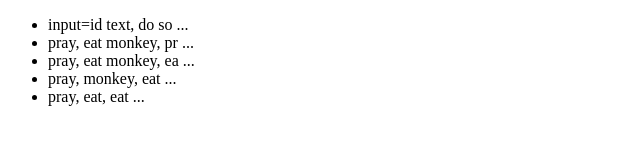
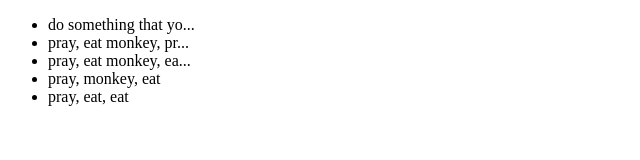
Before and after one commit to roryai/note-app, a website: page index.html in a window 1280 px wide. Shown: the full height of the page, 0-640 px from the left. Drawn offline with Linux system fonts and the light colour scheme.

Commit message:
hybrid refactor

```diff
--- a/index.html
+++ b/index.html
@@ -3,15 +3,14 @@
   <head>
     <meta charset="utf-8">
     <title>Note App!</title>
-    <script src="note-controller.js"></script>
+  </head>
+  <body>
+
+    <script src="note-model.js"></script>
     <script src="note-list-model.js"></script>
-    <script src="note-model.js"></script>
     <script src="note-list-view.js"></script>
     <script src="single-note-view.js"></script>
-  </head>
-  <body>
-    <div id="app">
-      Hello!
-    </div>
+    <script src="note-controller.js"></script>
+    <script src="start.js"></script>
   </body>
 </html>
--- a/note-controller.js
+++ b/note-controller.js
@@ -1,12 +1,12 @@
 (function(exports){
 
-  function Instantiate(noteList, view){
+  function NoteController(){
     this.noteList = new NoteList();
     this.view = new NoteListView(this.noteList);
   }
 
-  Instantiate.prototype.htmlList = function () {
-    this.noteList.storeNote("input=id text, do somenthing that you like");
+  NoteController.prototype.testHtmlList = function () {
+    this.noteList.storeNote("do something that you like");
     this.noteList.storeNote("pray, eat monkey, pray, jump, run");
     this.noteList.storeNote("pray, eat monkey, eat, all right");
     this.noteList.storeNote("pray, monkey, eat");
@@ -15,13 +15,13 @@
     return joiner;
   };
 
-  exports.Instantiate = Instantiate;
+  NoteController.prototype.divPopulator = function () {
+
+
+    var element = document.getElementById('app');
+    element.innerHTML = noteController.testHtmlList();
+  };
+
+  exports.NoteController = NoteController;
 
 })(this);
-
-window.onload = function() {
-  var noteController = new Instantiate();
-  var test = document.getElementById('app');
-  test.innerHTML = noteController.htmlList();
-
-};
--- a/note-list-view.js
+++ b/note-list-view.js
@@ -5,7 +5,11 @@
   }
 
   var twentyCharacters = function (string) {
-    return (string.slice(0, 20) + " ...");
+    if (string.length > 20) {
+      return (string.slice(0, 20) + "...");
+    } else {
+      return string;
+    }
   };
 
   NoteListView.prototype.htmlWrapper = function () {
--- /dev/null
+++ b/start.js
@@ -0,0 +1,11 @@
+window.onload = (function() {
+
+  var div = document.createElement("div");
+  div.setAttribute("id", "app");
+  var div_text = document.createTextNode("Hello");
+  div.appendChild(div_text);
+  document.body.insertBefore(div, document.body.firstChild);
+
+})();
+var noteController = new NoteController();
+noteController.divPopulator();
```
Also changed, not shown: noteSpecRunner.html (+3 -6 lines).
